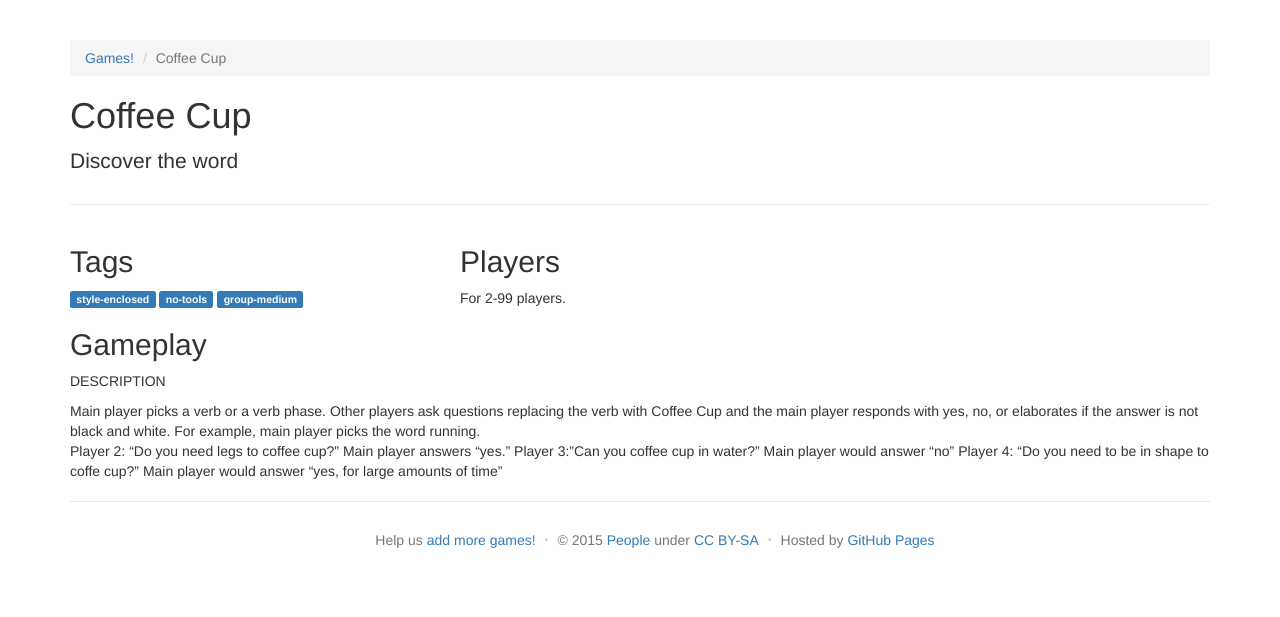
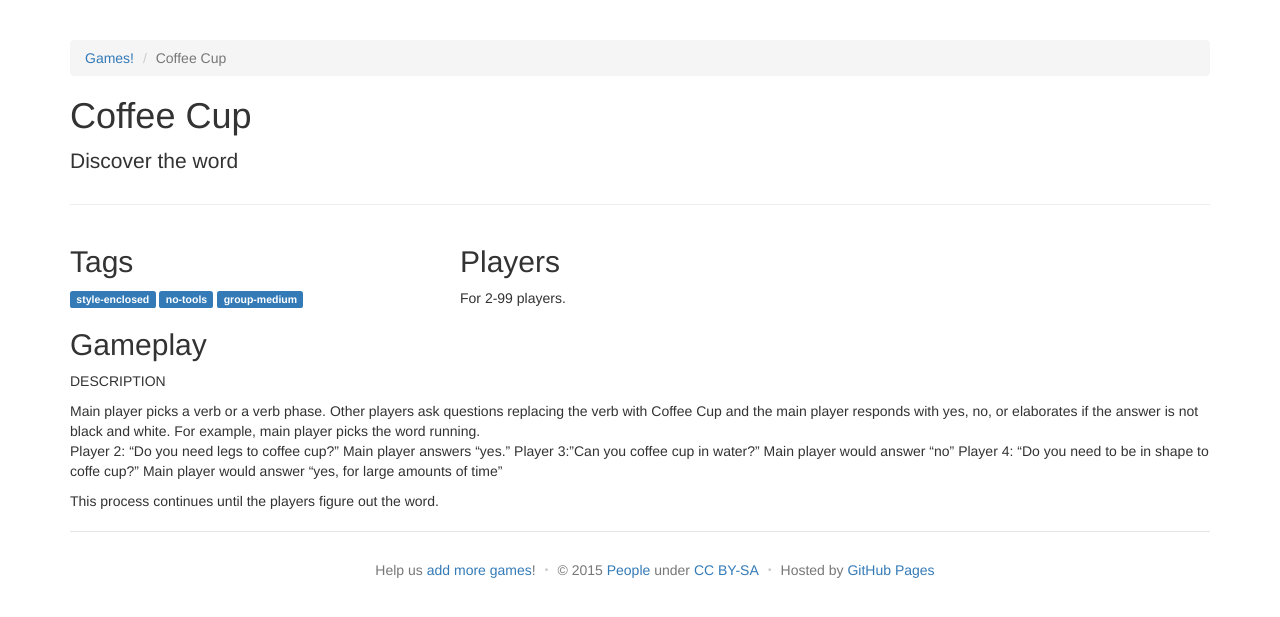
Before and after one commit to davidselassie/games, a Jekyll site: the page built from _games/coffeecup.md, in a window 1280 px wide. Shown: the top 617 px of the page. Built offline with Jekyll 4.4.1, drawn with Linux system fonts in a browser that asks for light colours.

Commit message:
Update coffeecup.md

```diff
--- a/_games/coffeecup.md
+++ b/_games/coffeecup.md
@@ -16,3 +16,5 @@ For example, main player picks the word running.
 Player 2: "Do you need legs to coffee cup?" Main player answers "yes."
 Player 3:"Can you coffee cup in water?" Main player would answer "no"
 Player 4: "Do you need to be in shape to coffe cup?" Main player would answer "yes, for large amounts of time"
+
+This process continues until the players figure out the word.
```
